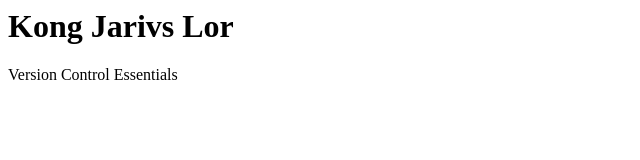
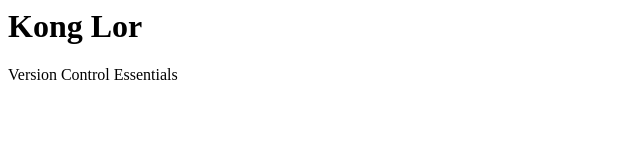
Before and after one commit to kjl-89/demo1, a plain HTML site: page index.html in a window 1280 px wide. Shown: the whole page, without its empty margins (0-640 px from the left). Drawn offline with Linux system fonts and the light colour scheme.

Commit message:
:sparkles: removed middle name

```diff
--- a/index.html
+++ b/index.html
@@ -1,2 +1,2 @@
-<h1> Kong Jarivs Lor</h1>
+<h1> Kong Lor</h1>
 <p>Version Control Essentials</p>
```
